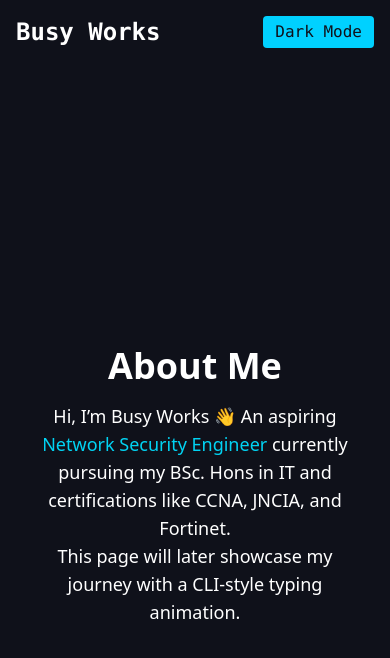
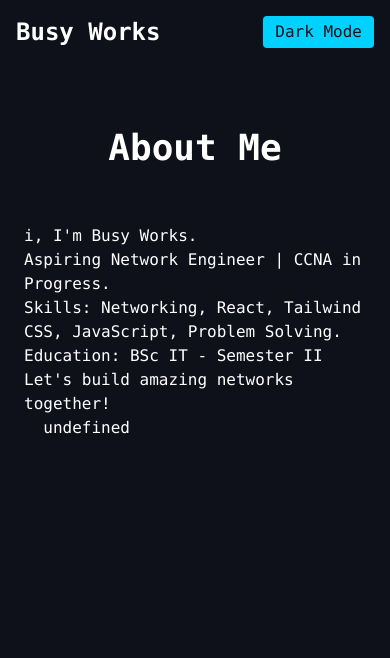
Before and after one commit to ICT-Courses/ict2233-ca-02-NP-OOP, a React (Vite) app in the folder network-portfolio/: page /about in a window 390 px wide. Shown: the top 658 px of the page. Built offline with nearby package versions, Linux system fonts and the light colour scheme.

Commit message:
feat: Implement About page with CLI-style typing effect
- Uses useTypingEffect custom hook for animated introduction
- Shows name, education, skills in a terminal-like format
- Tailwind CSS for spacing, typography, and responsive design
- Ready to display dynamic typing animation

```diff
--- a/network-portfolio/src/pages/About.jsx
+++ b/network-portfolio/src/pages/About.jsx
@@ -1,22 +1,19 @@
-// src/pages/About.jsx
-
-/**
- * About.jsx
- * - Displays information about the portfolio owner
- * - Placeholder for now, will later include CLI-style typing effect
- */
+import useTypingEffect from "../hooks/useTypingEffect";
 
 export default function About() {
+  const text = `
+Hi, I'm Busy Works.
+Aspiring Network Engineer | CCNA in Progress.
+Skills: Networking, React, Tailwind CSS, JavaScript, Problem Solving.
+Education: BSc IT - Semester II
+Let's build amazing networks together!
+  `;
+  const typedText = useTypingEffect(text, 20); // adjust speed as needed
+
   return (
-    <div className="min-h-screen flex flex-col items-center justify-center bg-[#0f111a] text-white px-6">
-      <h1 className="text-4xl font-bold mb-4">About Me</h1>
-      <p className="text-lg max-w-2xl text-center">
-        Hi, I’m Busy Works 👋
-        An aspiring <span className="text-cyan-400">Network Security Engineer</span> currently pursuing my
-        BSc. Hons in IT and certifications like CCNA, JNCIA, and Fortinet.
-        <br />
-        This page will later showcase my journey with a CLI-style typing animation.
-      </p>
+    <div className="min-h-screen bg-[#0f111a] text-white px-6 py-16 font-mono">
+      <h2 className="text-4xl font-bold mb-8 text-center">About Me</h2>
+      <pre className="whitespace-pre-wrap">{typedText}</pre>
     </div>
   );
 }
```
